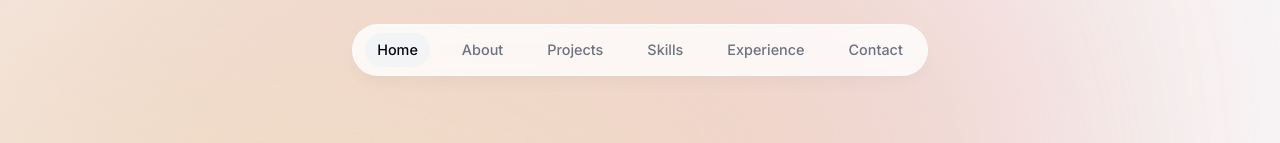
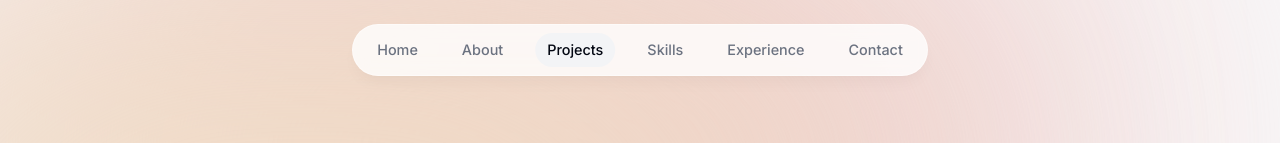
Before and after one commit to TylerTLe/portfolio, a Next.js app: page / in a window 1280 px wide. Shown: the top 143 px of the page. Built offline with nearby package versions, Linux system fonts and the light colour scheme.

Commit message:
Starts on inView navigation for each section

```diff
--- a/components/about.tsx
+++ b/components/about.tsx
@@ -1,12 +1,27 @@
 "use client";
 
-import React from "react";
+import React, { useEffect } from "react";
 import SectionHeading from "./section-heading";
 import { motion } from "framer-motion";
+import { useInView } from "react-intersection-observer";
+import { useActiveSectionContext } from "@/context/active-section-context";
+
 
 export default function About() {
+  const { ref, inView } = useInView({
+    threshold: 0.80,
+  });
+  const { setActiveSection } = useActiveSectionContext();
+
+  useEffect(() => {
+    if (inView) {
+      setActiveSection("About")
+    }
+  }, [inView, setActiveSection])
+
   return (
     <motion.section
+    ref={ref}
       initial={{
         opacity: 0,
         y: 100,
--- a/components/header.tsx
+++ b/components/header.tsx
@@ -1,6 +1,6 @@
 "use client";
 
-import React, { useContext, useState } from "react";
+import React from "react";
 import { motion } from "framer-motion";
 import { links } from "@/lib/data";
 import Link from "next/link";
--- a/components/intro.tsx
+++ b/components/intro.tsx
@@ -1,17 +1,31 @@
 "use client";
 
 import Image from "next/image";
-import React from "react";
+import React, { useEffect } from "react";
 import profileImg from "@/public/profile.jpg";
 import { motion } from "framer-motion";
 import Link from "next/link";
 import { BsArrowRight, BsLinkedin } from "react-icons/bs";
 import { HiDownload } from "react-icons/hi"
 import { FaGithubSquare } from "react-icons/fa";
+import { useActiveSectionContext } from "@/context/active-section-context";
+import { useInView } from "react-intersection-observer";
 
 export default function Intro() {
+  const { ref, inView } = useInView({
+    threshold: 0.90,
+  });
+  const { setActiveSection } = useActiveSectionContext();
+
+  useEffect(() => {
+    if (inView) {
+      setActiveSection("Home")
+    }
+  }, [inView, setActiveSection])
+
+
   return (
-    <section id="home" className="scroll-mt-[100rem] mb-28 max-w-[50rem] text-center sm:mb-0">
+    <section ref={ref} id="home" className="scroll-mt-[100rem] mb-28 max-w-[50rem] text-center sm:mb-0">
       <div className="flex items-center justify-center">
         <div>
           <motion.div
--- a/components/projects.tsx
+++ b/components/projects.tsx
@@ -1,13 +1,28 @@
-import React from "react";
+"use client";
+
+import React, { useEffect } from "react";
 import SectionHeading from "./section-heading";
 import { projectsData } from "@/lib/data";
 import Project from "./project";
+import { useInView } from "react-intersection-observer";
+import { useActiveSectionContext } from "@/context/active-section-context";
 
 
 export default function Projects() {
+  const { ref, inView } = useInView({
+    threshold: 0.50,
+  });
+  const { setActiveSection } = useActiveSectionContext();
+
+  useEffect(() => {
+    if (inView) {
+      setActiveSection("Projects")
+    }
+  }, [inView, setActiveSection])
+
   return (
-    <section id="projects" className="scroll-mt-28">
-      <SectionHeading>My projects</SectionHeading>
+    <section ref={ref} id="projects" className="scroll-mt-28">
+      <SectionHeading >My projects</SectionHeading>
       <div>
         {projectsData.map((project, index) => (
           <React.Fragment key={index}>
```
